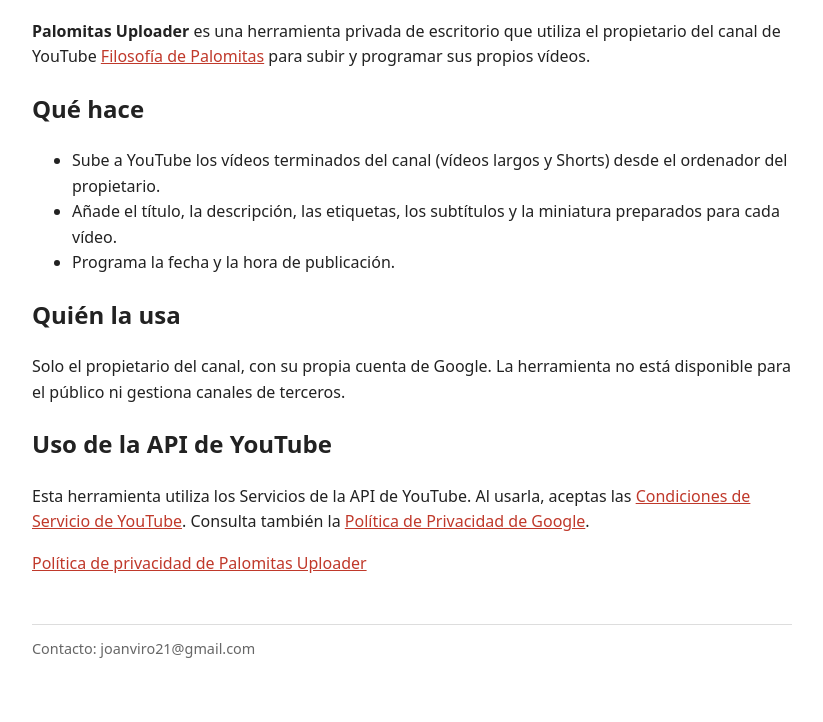
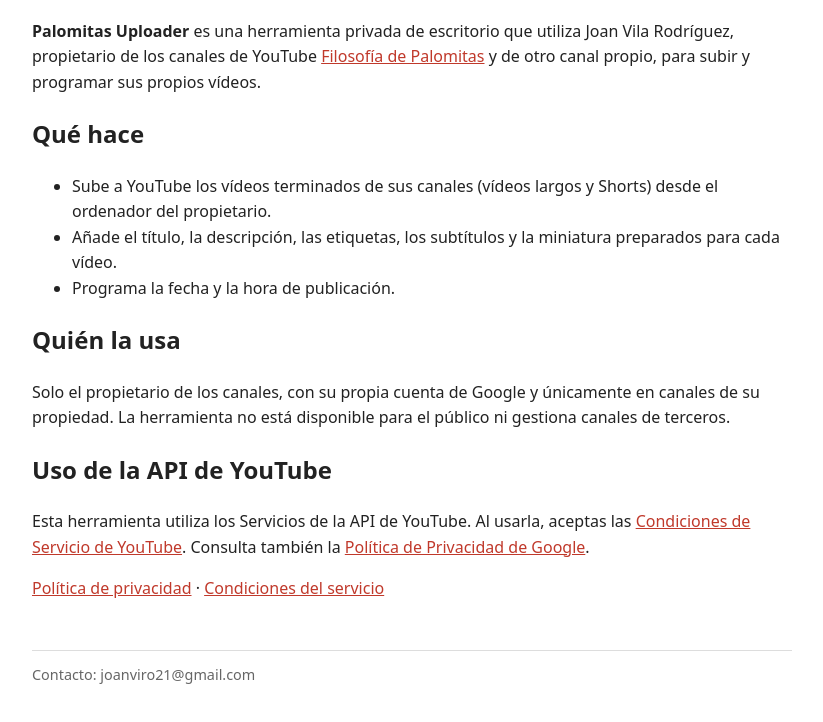
Before and after one commit to joanviro21-a11y/palomitas-uploader, a plain HTML site: page index.html in a window 1280 px wide. Shown: the part 94-816 px from the top of the page, without its empty margins (228-1051 px from the left). Drawn offline with Linux system fonts and the light colour scheme.

Commit message:
Update index.html

```diff
--- a/index.html
+++ b/index.html
@@ -3,20 +3,20 @@
 <title>Palomitas Uploader</title><link rel="stylesheet" href="style.css"></head>
 <body>
 <h1>Palomitas Uploader</h1>
-<p><strong>Palomitas Uploader</strong> es una herramienta privada de escritorio que utiliza el propietario del canal de YouTube
-<a href="https://www.youtube.com/@FilosofiaDePalomitas">Filosofía de Palomitas</a> para subir y programar sus propios vídeos.</p>
+<p><strong>Palomitas Uploader</strong> es una herramienta privada de escritorio que utiliza Joan Vila Rodríguez, propietario de los canales de YouTube
+<a href="https://www.youtube.com/@FilosofiaDePalomitas">Filosofía de Palomitas</a> y de otro canal propio, para subir y programar sus propios vídeos.</p>
 <h2>Qué hace</h2>
 <ul>
-<li>Sube a YouTube los vídeos terminados del canal (vídeos largos y Shorts) desde el ordenador del propietario.</li>
+<li>Sube a YouTube los vídeos terminados de sus canales (vídeos largos y Shorts) desde el ordenador del propietario.</li>
 <li>Añade el título, la descripción, las etiquetas, los subtítulos y la miniatura preparados para cada vídeo.</li>
 <li>Programa la fecha y la hora de publicación.</li>
 </ul>
 <h2>Quién la usa</h2>
-<p>Solo el propietario del canal, con su propia cuenta de Google. La herramienta no está disponible para el público ni gestiona canales de terceros.</p>
+<p>Solo el propietario de los canales, con su propia cuenta de Google y únicamente en canales de su propiedad. La herramienta no está disponible para el público ni gestiona canales de terceros.</p>
 <h2>Uso de la API de YouTube</h2>
 <p>Esta herramienta utiliza los Servicios de la API de YouTube. Al usarla, aceptas las
 <a href="https://www.youtube.com/t/terms">Condiciones de Servicio de YouTube</a>.
 Consulta también la <a href="https://policies.google.com/privacy">Política de Privacidad de Google</a>.</p>
-<p><a href="privacy.html">Política de privacidad de Palomitas Uploader</a></p>
+<p><a href="privacy.html">Política de privacidad</a> · <a href="terms.html">Condiciones del servicio</a></p>
 <footer>Contacto: joanviro21@gmail.com</footer>
 </body></html>
```
